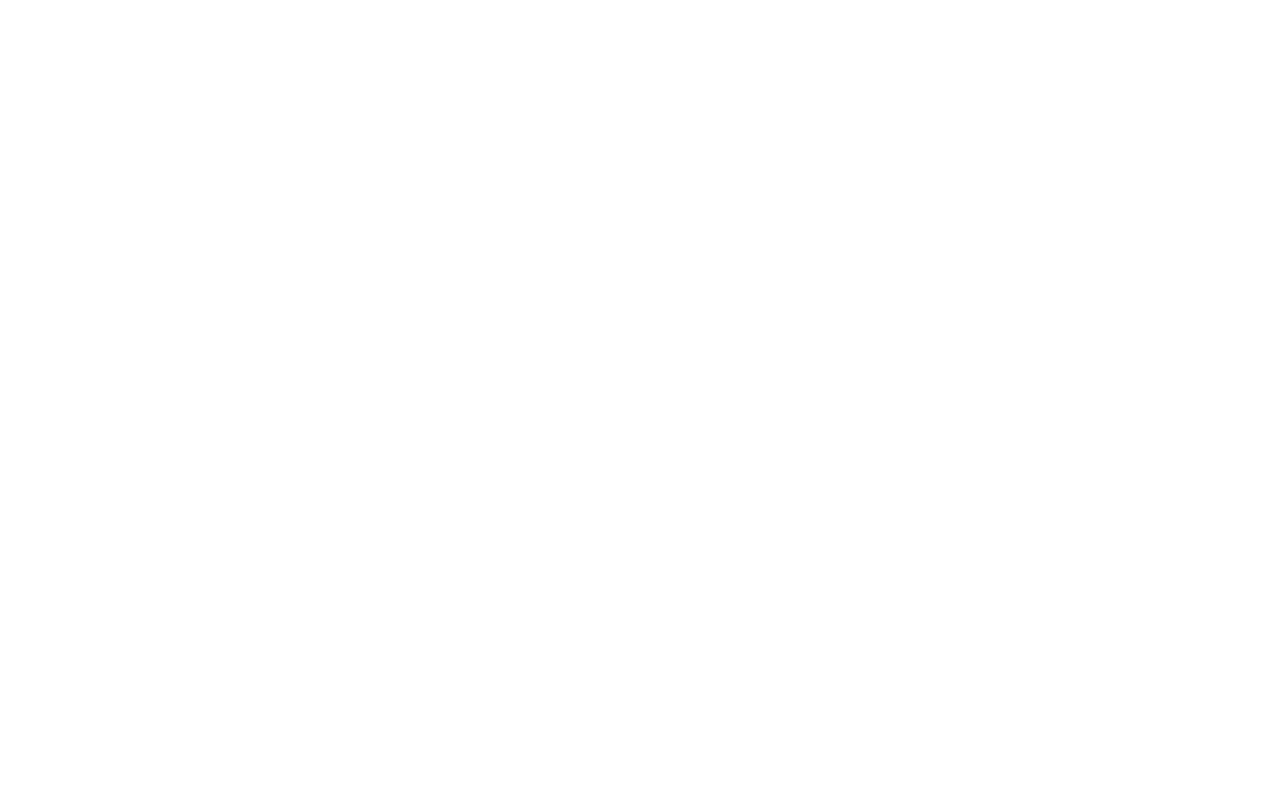
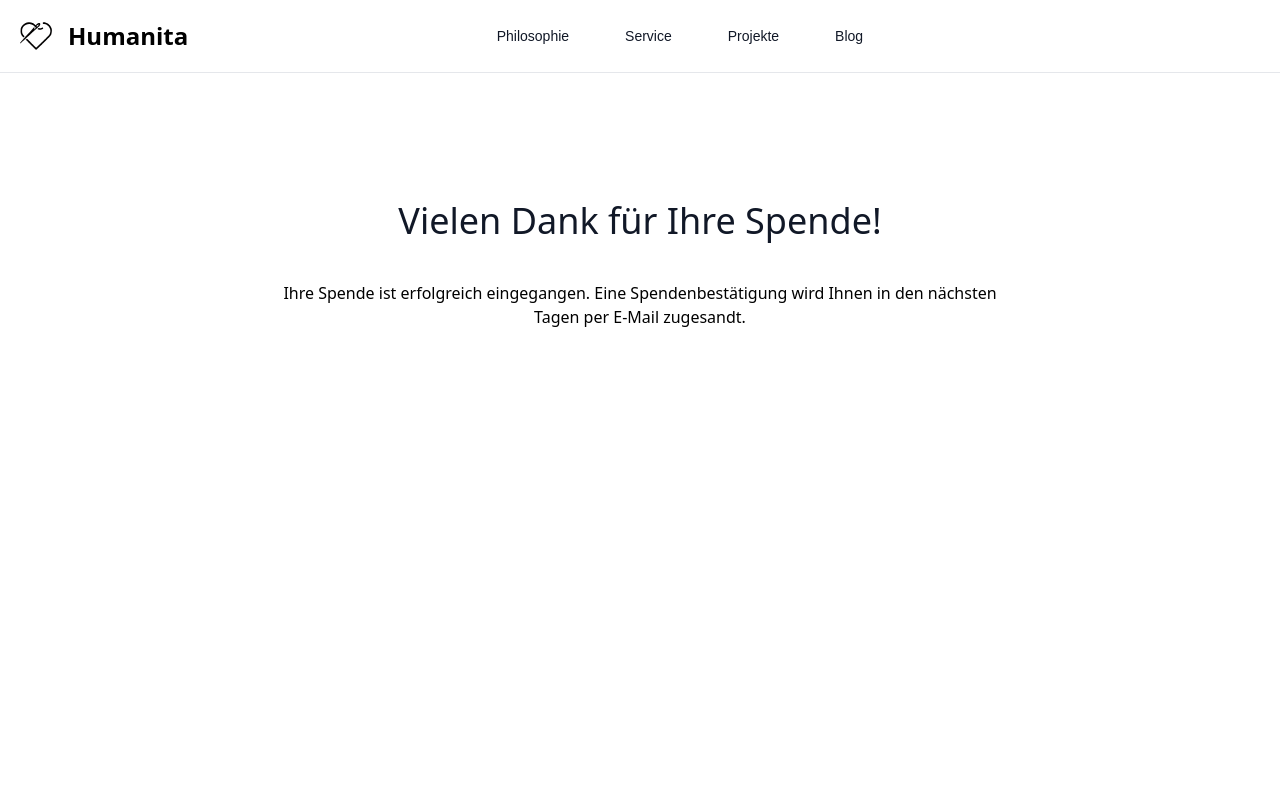
Before and after one commit to TobiasHuppertz/IPWA01-01, a React (Vite) app in the folder humanita/: page /forms/spende/Submit in a window 1280 px wide. Before the commit this address had no page. Shown: the top 800 px of the page. Built offline with nearby package versions, Linux system fonts and the light colour scheme.

Commit message:
Added Confirm page to public forms

```diff
--- a/humanita/src/components/forms/spende/Confirm.jsx
+++ b/humanita/src/components/forms/spende/Confirm.jsx
@@ -97,12 +97,14 @@
               Back
             </button>
           </Link>
+          <Link to="../Submit">
             <button
               type="submit"
               className="text-white bg-green-700 hover:bg-green-800 focus:ring-4 focus:outline-none focus:ring-green-300 font-medium rounded-lg text-sm px-5 py-2.5 text-center"
             >
               Abschicken
             </button>
+          </Link>
         </div>
       </form>
   )
--- /dev/null
+++ b/humanita/src/components/forms/spende/Submit.jsx
@@ -0,0 +1,15 @@
+export default function PageSubmit() {
+
+  return (
+      <form className="md:w-2/3 mx-auto max-w-6xl pt-32 text-center">
+        <h3 className="mb-10 text-2xl lg:text-4xl font-medium leading-none text-gray-900">
+          Vielen Dank für Ihre Spende!
+        </h3>
+        <p className="mb-4 px-10 text-wrap">
+          Ihre Spende ist erfolgreich eingegangen. Eine Spendenbestätigung wird Ihnen in den nächsten Tagen per E-Mail zugesandt.
+        </p>
+        <div className="flex justify-center w-full mt-8">
+        </div>
+      </form>
+  )
+}
--- a/humanita/src/main.jsx
+++ b/humanita/src/main.jsx
@@ -12,12 +12,13 @@
 import DonationItems from './components/forms/spende/DonationItems.jsx';
 import DonationProject from './components/forms/spende/DonationProject.jsx'
 import Confirm from './components/forms/spende/Confirm.jsx';
+import Submit from './components/forms/spende/Submit.jsx'
 
 import PersonInformationKiosk from './components/forms/spende/kiosk/PersonInformation.jsx';
 import DonationItemsKiosk from './components/forms/spende/kiosk/DonationItems.jsx';
 import DonationProjectKiosk from './components/forms/spende/kiosk/DonationProject.jsx'
 import ConfirmKiosk from './components/forms/spende/kiosk/Confirm.jsx'
-import Submit from './components/forms/spende/kiosk/Submit.jsx'
+import SubmitKiosk from './components/forms/spende/kiosk/Submit.jsx'
 
 import Contact from './components/Contact.jsx';
 import LegalNotice from './components/LegalNotice.jsx';
@@ -33,13 +34,14 @@
               <Route path="DonationItems" element={<DonationItems />} />
               <Route path="DonationProject" element={<DonationProject />} />
               <Route path="Confirm" element={<Confirm />} />
+              <Route path="Submit" element={<Submit />} />
             </Route>
             <Route path="/forms/spende/kiosk" element={<DonationFormKiosk />}>
               <Route index element={<PersonInformationKiosk />} />
               <Route path="DonationItems" element={<DonationItemsKiosk />} />
               <Route path="DonationProject" element={<DonationProjectKiosk />} />
               <Route path="Confirm" element={<ConfirmKiosk />} />
-              <Route path="Submit" element={<Submit />} />
+              <Route path="Submit" element={<SubmitKiosk />} />
             </Route>
             <Route path="/legals" element={<LegalsLayout />}>
               <Route path="contact" element={<Contact />} />
```
Lines whose indentation alone changed are shown as unchanged.
